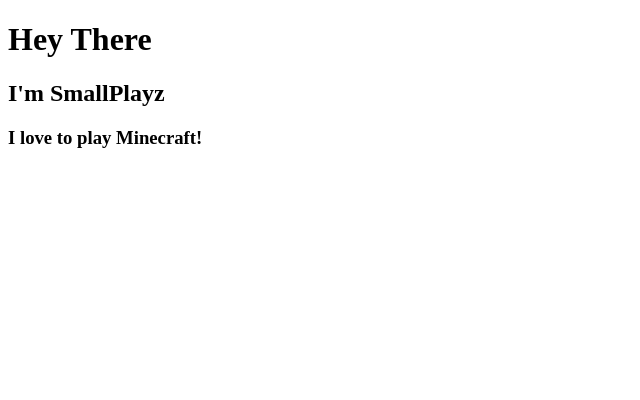
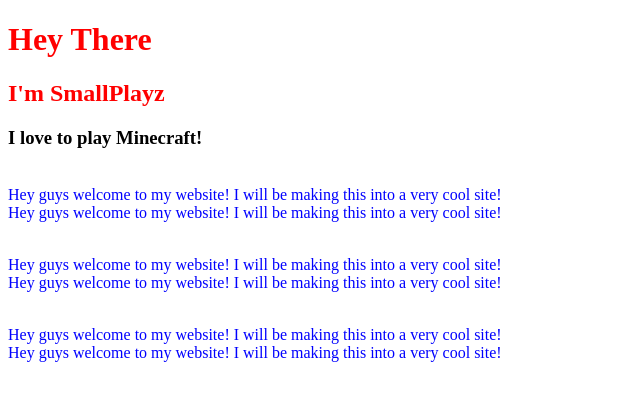
Before and after one commit to Mintype/mintype.github.io, a plain HTML site: page index.html in a window 1280 px wide. Shown: the whole page, without its empty margins (0-640 px from the left). Drawn offline with Linux system fonts and the light colour scheme.

Commit message:
Added CSS file to website!

```diff
--- a/index.html
+++ b/index.html
@@ -1,13 +1,34 @@
 <!DOCTYPE html>
 <html lang="en">
     <head>
-        <title>Hello World</title>
+        <title id="title">Hello World</title>
+        <link href="style.css" type="text/css" rel="stylesheet">
     </head>
     <body>
         <h1>Hey There</h1>
         <h2>I'm SmallPlayz</h2>
         <h3>I love to play Minecraft!</h3>
 
+        <div id="paragraphs">
+            <p>
+                <br>Hey guys welcome to my website!
+                I will be making this into a very cool site!
+                <br> Hey guys welcome to my website!
+                I will be making this into a very cool site!
+            </p>
+            <p>
+                <br>Hey guys welcome to my website!
+                I will be making this into a very cool site!
+                <br> Hey guys welcome to my website!
+                I will be making this into a very cool site!
+            </p>
+            <p>
+                <br>Hey guys welcome to my website!
+                I will be making this into a very cool site!
+                <br> Hey guys welcome to my website!
+                I will be making this into a very cool site!
+            </p>
+        </div>
         <script src = "index.js"></script>
     </body>
 </html>
--- /dev/null
+++ b/style.css
@@ -0,0 +1,6 @@
+h1, h2 {
+    color: red;
+  }
+#paragraphs {
+    color: blue;
+  }
```
